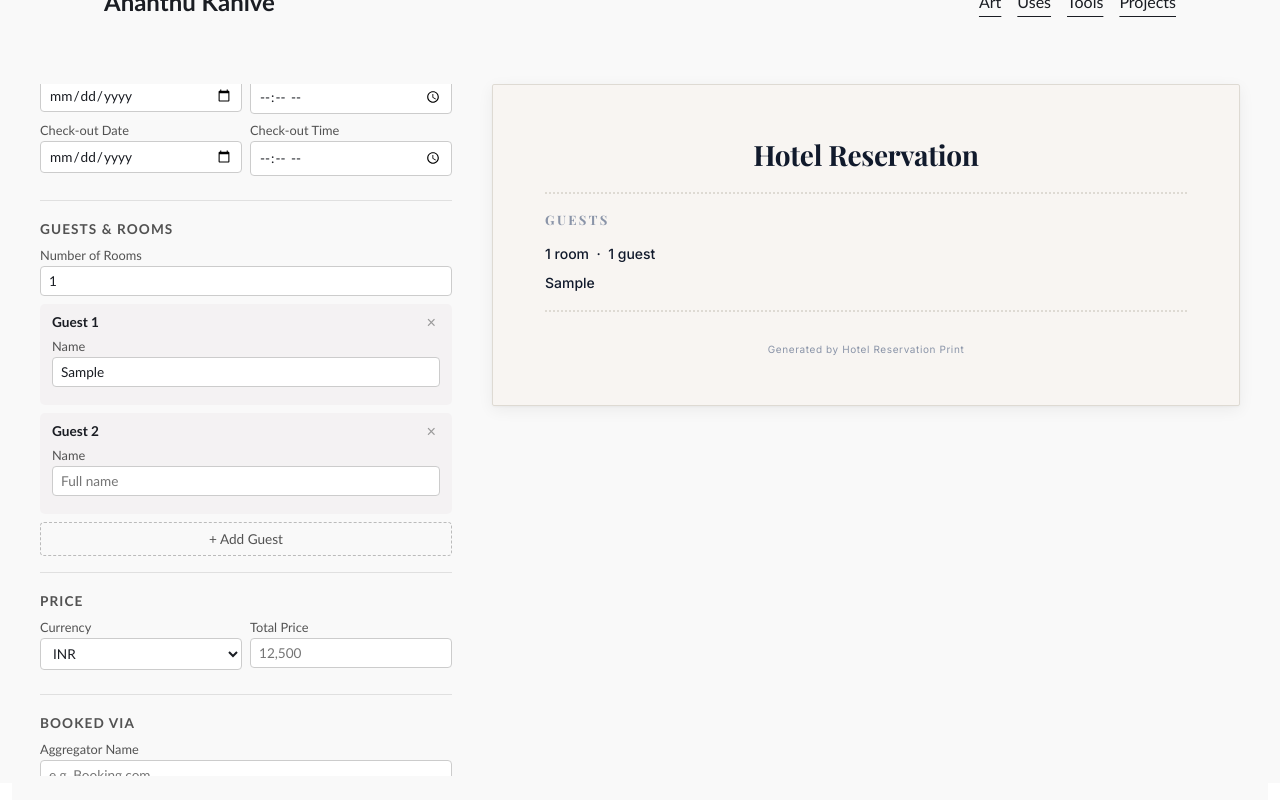
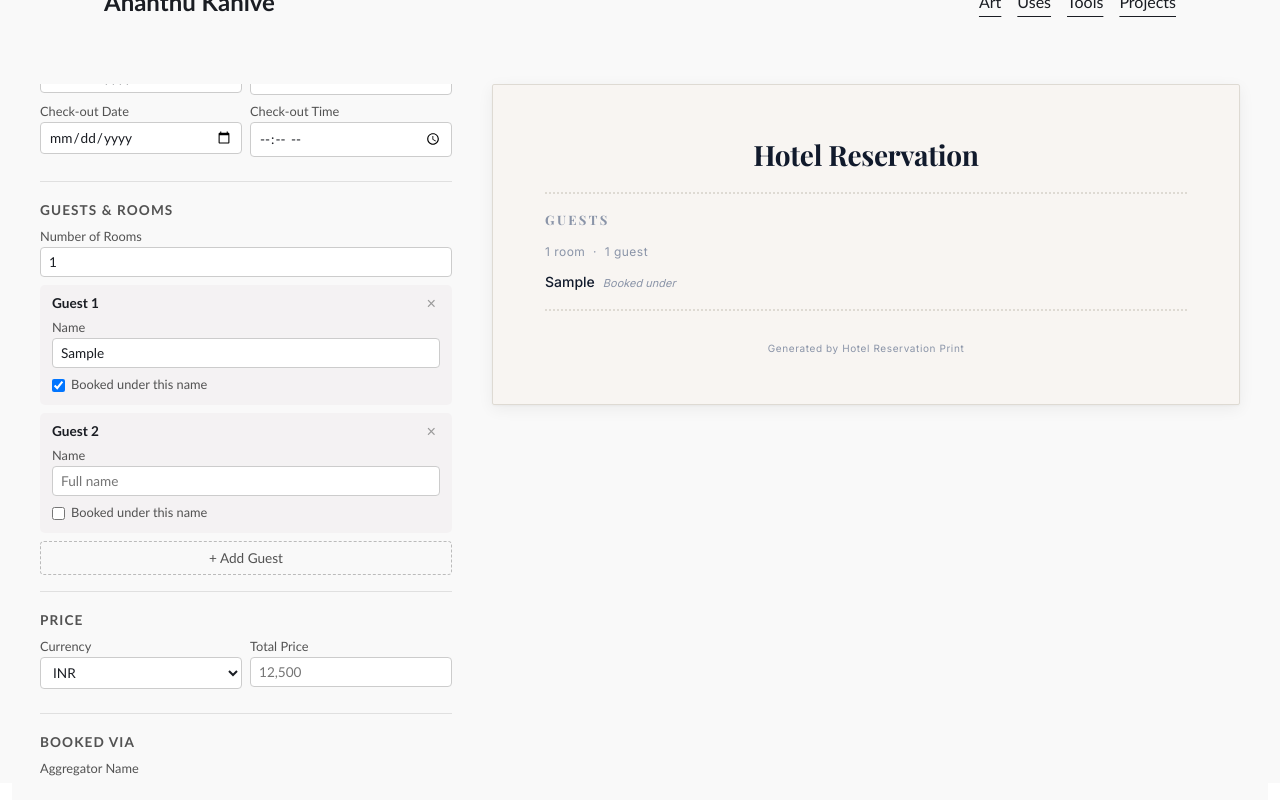
Before and after one commit to LonelyCpp/kanive-in, a SvelteKit app: page /tools/hotel-reservation in a window 1280 px wide. Both pictures are taken after typing "Sample" into the empty fields and a click on the button "+ Add Guest". Shown: the part 41-841 px from the top of the page. Built offline with nearby package versions, Linux system fonts and the light colour scheme.

Commit message:
feat: hotel res design tweaks

```diff
--- a/src/routes/tools/hotel-reservation/+page.svelte
+++ b/src/routes/tools/hotel-reservation/+page.svelte
@@ -27,7 +27,9 @@
   },
   "guests": {
     "roomCount": 1,
-    "names": [""]
+    "names": [
+      { "name": "", "bookedUnder": false }
+    ]
   },
   "price": {
     "currency": "INR",
@@ -46,7 +48,8 @@ Rules:
 - checkInDate, checkOutDate must be in YYYY-MM-DD format
 - checkInTime, checkOutTime must be in 24-hour HH:MM format
 - roomCount must be a number (default 1)
-- names is an array of guest name strings
+- names is an array of objects with "name" (string) and "bookedUnder" (boolean)
+- Exactly one guest should have bookedUnder set to true (the primary guest who made the reservation). If unknown, set the first guest to true.
 - Do not hallucinate data. If a field is not present in the source, use an empty string.`;
 
 	interface Hotel {
@@ -69,9 +72,14 @@ Rules:
 		checkOutTime: string;
 	}
 
+	interface Guest {
+		name: string;
+		bookedUnder: boolean;
+	}
+
 	interface Guests {
 		roomCount: number;
-		names: string[];
+		names: Guest[];
 	}
 
 	interface Price {
@@ -100,7 +108,7 @@ Rules:
 			hotel: { name: '', address: '', phone: '', gps: '', logo: '' },
 			confirmation: { number: '', pin: '' },
 			stay: { checkInDate: '', checkInTime: '', checkOutDate: '', checkOutTime: '' },
-			guests: { roomCount: 1, names: [''] },
+			guests: { roomCount: 1, names: [{ name: '', bookedUnder: true }] },
 			price: { currency: 'INR', total: '' },
 			aggregator: { name: '', phone: '', website: '', logo: '' }
 		};
@@ -115,15 +123,25 @@ Rules:
 	let promptCopied = $state(false);
 
 	function addGuest() {
-		booking.guests.names.push('');
+		booking.guests.names.push({ name: '', bookedUnder: false });
 		scheduleSave();
 	}
 
 	function removeGuest(index: number) {
+		const wasBookedUnder = booking.guests.names[index]?.bookedUnder;
 		booking.guests.names.splice(index, 1);
 		if (booking.guests.names.length === 0) {
-			booking.guests.names.push('');
+			booking.guests.names.push({ name: '', bookedUnder: true });
+		} else if (wasBookedUnder) {
+			booking.guests.names[0].bookedUnder = true;
 		}
+		scheduleSave();
+	}
+
+	function setBookedUnder(index: number) {
+		booking.guests.names.forEach((g, i) => {
+			g.bookedUnder = i === index;
+		});
 		scheduleSave();
 	}
 
@@ -199,6 +217,16 @@ Rules:
 			const saved = localStorage.getItem(LOCAL_STORAGE_KEY);
 			if (saved) {
 				const parsed = JSON.parse(saved);
+				// Migrate old string-array names to Guest objects
+				if (parsed?.guests?.names && Array.isArray(parsed.guests.names)) {
+					const first = parsed.guests.names[0];
+					if (typeof first === 'string') {
+						parsed.guests.names = parsed.guests.names.map((n: string, i: number) => ({
+							name: n,
+							bookedUnder: i === 0
+						}));
+					}
+				}
 				return parsed as Booking;
 			}
 		} catch {
@@ -294,7 +322,7 @@ Rules:
 	}
 
 	const nights = $derived(computeNights());
-	const guestCount = $derived(booking.guests.names.filter((n) => isNonEmpty(n)).length);
+	const guestCount = $derived(booking.guests.names.filter((g) => isNonEmpty(g.name)).length);
 </script>
 
 <svelte:head>
@@ -408,7 +436,7 @@ Rules:
 				<span class="label-text">Number of Rooms</span>
 				<input type="number" min="1" bind:value={booking.guests.roomCount} />
 			</label>
-			{#each booking.guests.names as name, i}
+			{#each booking.guests.names as guest, i}
 				<div class="item-block">
 					<div class="item-block-header">
 						<span>Guest {i + 1}</span>
@@ -418,7 +446,11 @@ Rules:
 					</div>
 					<label>
 						<span class="label-text">Name</span>
-						<input type="text" bind:value={booking.guests.names[i]} placeholder="Full name" />
+						<input type="text" bind:value={guest.name} placeholder="Full name" />
+					</label>
+					<label class="booked-under-label">
+						<input type="checkbox" checked={guest.bookedUnder} onchange={() => setBookedUnder(i)} />
+						<span class="label-text">Booked under this name</span>
 					</label>
 				</div>
 			{/each}
@@ -536,37 +568,40 @@ Rules:
 
 			<div class="ticket-perf"></div>
 
-			{#if isNonEmpty(booking.hotel.name) || booking.hotel.logo || isNonEmpty(booking.hotel.address) || isNonEmpty(booking.hotel.phone) || isNonEmpty(booking.hotel.gps)}
+			{#if isNonEmpty(booking.hotel.name) || booking.hotel.logo || isNonEmpty(booking.hotel.phone)}
 				<div class="ticket-top">
 					<div class="ticket-top-left">
+						{#if isNonEmpty(booking.hotel.name)}
+							<h2 class="ticket-hotel-name">{booking.hotel.name}</h2>
+						{/if}
+						{#if isNonEmpty(booking.hotel.phone)}
+							<div class="ticket-hotel-phone">{booking.hotel.phone}</div>
+						{/if}
+					</div>
 					{#if booking.hotel.logo}
+						<div class="ticket-top-right">
 							<img
 								class="ticket-hotel-logo"
 								src={booking.hotel.logo}
 								alt={booking.hotel.name || 'Hotel'}
 							/>
-						{/if}
-						{#if isNonEmpty(booking.hotel.name)}
-							<h2 class="ticket-hotel-name">{booking.hotel.name}</h2>
-						{/if}
-					</div>
-					<div class="ticket-top-right">
-						{#if isNonEmpty(booking.hotel.address)}
-							<div class="ticket-hotel-address">{booking.hotel.address}</div>
-						{/if}
-						{#if isNonEmpty(booking.hotel.phone) || isNonEmpty(booking.hotel.gps)}
-							<div class="ticket-hotel-contact">
-								{#if isNonEmpty(booking.hotel.phone)}<span>{booking.hotel.phone}</span>{/if}
-								{#if isNonEmpty(booking.hotel.gps)}<span>{booking.hotel.gps}</span>{/if}
 						</div>
 					{/if}
-					</div>
 				</div>
 				<div class="ticket-perf"></div>
 			{/if}
 
-			{#if isNonEmpty(booking.confirmation.number) || isNonEmpty(booking.confirmation.pin)}
+			{#if isNonEmpty(booking.confirmation.number) || isNonEmpty(booking.confirmation.pin) || isNonEmpty(booking.hotel.address) || isNonEmpty(booking.hotel.gps)}
 				<div class="ticket-confirmation">
+					<div class="ticket-confirmation-left">
+						{#if isNonEmpty(booking.hotel.address)}
+							<div class="ticket-hotel-address">{booking.hotel.address}</div>
+						{/if}
+						{#if isNonEmpty(booking.hotel.gps)}
+							<div class="ticket-hotel-gps">{booking.hotel.gps}</div>
+						{/if}
+					</div>
+					<div class="ticket-confirmation-right">
 						{#if isNonEmpty(booking.confirmation.number)}
 							<div class="ticket-ref-item">
 								<span class="label">Confirmation #</span>
@@ -579,6 +614,7 @@ Rules:
 								<span class="value-mono">{booking.confirmation.pin}</span>
 							</div>
 						{/if}
+					</div>
 				</div>
 				<div class="ticket-perf"></div>
 			{/if}
@@ -623,16 +659,17 @@ Rules:
 				<div class="ticket-guests">
 					<h2 class="ticket-section-title">Guests</h2>
 					<div class="guests-summary">
-						<span class="value">
 						{booking.guests.roomCount} room{booking.guests.roomCount > 1 ? 's' : ''}
 						&nbsp;&middot;&nbsp;
 						{guestCount} guest{guestCount > 1 ? 's' : ''}
-						</span>
 					</div>
-					{#each booking.guests.names as name, i}
-						{#if isNonEmpty(name)}
+					{#each booking.guests.names.toSorted((a, b) => Number(b.bookedUnder) - Number(a.bookedUnder)) as guest}
+						{#if isNonEmpty(guest.name)}
 							<div class="ticket-guest-name">
-								<span class="value">{name}</span>
+								<span class="value">{guest.name}</span>
+								{#if guest.bookedUnder}
+									<span class="booked-under-badge">Booked under</span>
+								{/if}
 							</div>
 						{/if}
 					{/each}
@@ -782,6 +819,21 @@ Rules:
 		font-size: 0.85em;
 		font-weight: bold;
 		color: var(--on-surface-color);
+	}
+
+	.booked-under-label {
+		display: flex;
+		align-items: center;
+		gap: 6px;
+		margin-top: 6px;
+		margin-bottom: 0;
+		cursor: pointer;
+	}
+
+	.booked-under-label input[type='checkbox'] {
+		width: auto;
+		margin: 0;
+		cursor: pointer;
 	}
 
 	.btn-remove {
@@ -1069,27 +1121,25 @@ Rules:
 		display: grid;
 		grid-template-columns: 1fr auto;
 		gap: 24px;
-		align-items: start;
+		align-items: center;
 	}
 
 	.ticket-top-left {
 		display: flex;
 		flex-direction: column;
+		gap: 4px;
 	}
 
 	.ticket-top-right {
 		display: flex;
-		flex-direction: column;
-		align-items: flex-end;
-		text-align: right;
-		gap: 6px;
+		align-items: center;
+		justify-content: flex-end;
 	}
 
 	.ticket-hotel-logo {
 		height: 40px;
 		max-width: 100px;
 		object-fit: contain;
-		margin-bottom: 4px;
 	}
 
 	.ticket-hotel-name {
@@ -1097,6 +1147,39 @@ Rules:
 		font-size: 20px;
 		font-weight: 700;
 		letter-spacing: 0.02em;
+	}
+
+	.ticket-hotel-phone {
+		font-size: 12px;
+		color: var(--ink-soft);
+	}
+
+	/* ── Confirmation ── */
+
+	.ticket-confirmation {
+		display: grid;
+		grid-template-columns: 1fr auto;
+		gap: 24px;
+		align-items: start;
+	}
+
+	.ticket-confirmation-left {
+		display: flex;
+		flex-direction: column;
+		gap: 4px;
+	}
+
+	.ticket-confirmation-right {
+		display: flex;
+		justify-content: flex-end;
+		gap: 20px;
+		flex-wrap: wrap;
+	}
+
+	.ticket-ref-item {
+		display: flex;
+		flex-direction: column;
+		align-items: flex-end;
 	}
 
 	.ticket-hotel-address {
@@ -1107,29 +1190,10 @@ Rules:
 		line-height: 1.5;
 	}
 
-	.ticket-hotel-contact {
-		display: flex;
-		flex-wrap: wrap;
-		gap: 4px 12px;
-		margin-top: 4px;
-		font-size: 12px;
-		color: var(--ink-soft);
-		justify-content: flex-end;
-	}
-
-	/* ── Confirmation ── */
-
-	.ticket-confirmation {
-		display: flex;
-		justify-content: flex-end;
-		gap: 20px;
-		flex-wrap: wrap;
-	}
-
-	.ticket-ref-item {
-		display: flex;
-		flex-direction: column;
-		align-items: flex-end;
+	.ticket-hotel-gps {
+		font-size: 11px;
+		color: var(--ink-muted);
+		font-family: 'JetBrains Mono', 'Courier New', monospace;
 	}
 
 	/* ── Section titles ── */
@@ -1207,11 +1271,23 @@ Rules:
 	}
 
 	.guests-summary {
-		margin-bottom: 8px;
+		margin-bottom: 10px;
+		font-size: 12px;
+		color: var(--ink-muted);
+		letter-spacing: 0.04em;
 	}
 
 	.ticket-guest-name {
-		margin-bottom: 4px;
+		display: flex;
+		align-items: baseline;
+		gap: 8px;
+		margin-bottom: 6px;
+	}
+
+	.booked-under-badge {
+		font-size: 11px;
+		color: var(--ink-muted);
+		font-style: italic;
 	}
 
 	/* ── Issuer footer ── */
```
Lines whose indentation alone changed are shown as unchanged.
